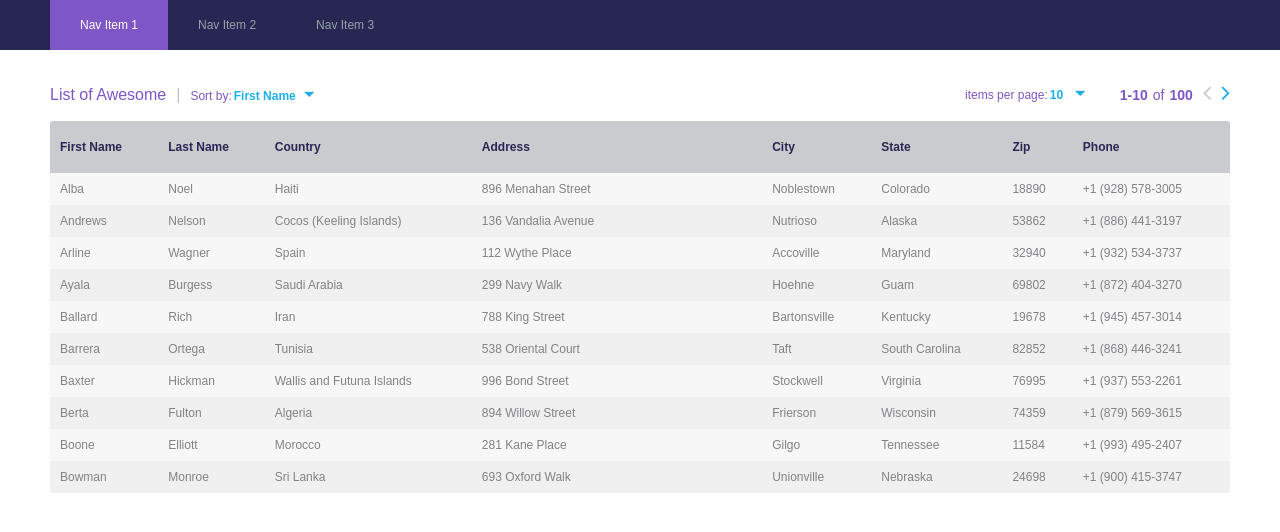
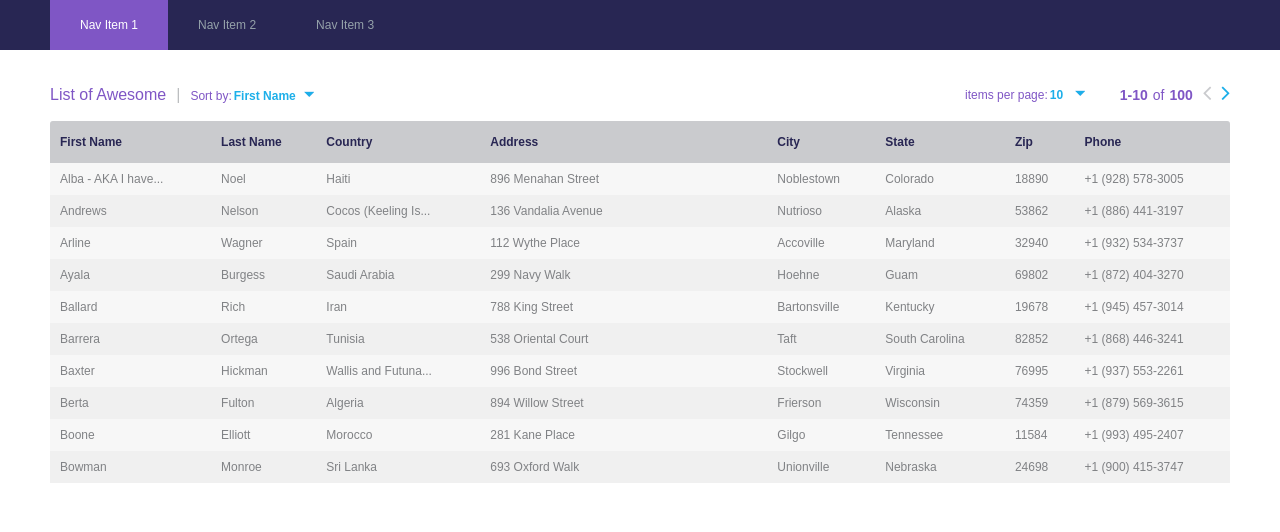
Before and after one commit to chrismorse/puppet-homework, a React (Create React App) app: page / in a window 1280 px wide. Shown: the top 532 px of the page. Built offline with nearby package versions, Linux system fonts and the light colour scheme.

Commit message:
long data in cells, readme update

```diff
--- a/src/App.css
+++ b/src/App.css
@@ -115,7 +115,7 @@
 }
 
 .grid table th {
-  padding: 10px;
+  padding: 5px 10px;
   height: 32px;
   background: #CACBCE;
   font-size: .75rem;
@@ -133,8 +133,8 @@
   font-size: .75rem;
   font-weight: 400;
   color: #808285;
+  white-space: nowrap;
   width:1px;
-  white-space:nowrap;
 }
 
 .grid table tr:nth-child(even) {background: #F0F0F0}
--- a/src/App.js
+++ b/src/App.js
@@ -100,19 +100,49 @@ class Next extends Component {
 }
 
 
+const LongCellData = (props) => {
+  let maxWidth = props.maxWidth;
+  let data = props.data;
+  let dataShort = data.substring(0,maxWidth)
+
+  return (
+    <div>{dataShort}<span title={data}>...</span></div>
+  );
+
+}
+
 
 
 const Address = (props) => {
+  let maxWidthShort = 17;
+  let maxWidthLong = 30;
+
   return (
       <tr>
-        <td>{props.firstName}</td>
-        <td>{props.lastName}</td>
-        <td>{props.country}</td>
-        <td>{props.address}</td>
-        <td>{props.city}</td>
-        <td>{props.state}</td>
-        <td>{props.zip}</td>
-        <td>{props.phone}</td>
+        <td>
+          {props.firstName.length > maxWidthShort ? <LongCellData data={props.firstName} maxWidth={maxWidthShort} /> : props.firstName}
+        </td>
+        <td>
+          {props.lastName.length > maxWidthShort ? <LongCellData data={props.lastName} maxWidth={maxWidthShort} /> : props.lastName}
+        </td>
+        <td>
+          {props.country.length > maxWidthShort ? <LongCellData data={props.country} maxWidth={maxWidthShort} /> : props.country}
+        </td>
+        <td>
+          {props.address.length > maxWidthLong ? <LongCellData data={props.address} maxWidth={maxWidthLong} /> : props.address}
+        </td>
+        <td>
+          {props.city.length > maxWidthShort ? <LongCellData data={props.city} maxWidth={maxWidthShort} /> : props.city}
+        </td>
+        <td>
+          {props.state.length > maxWidthShort ? <LongCellData data={props.state} maxWidth={maxWidthShort} /> : props.state}
+        </td>
+        <td>
+          {props.zip.length > maxWidthShort ? <LongCellData data={props.zip} maxWidth={maxWidthShort} /> : props.zip}
+        </td>
+        <td>
+          {props.phone.length > maxWidthShort ? <LongCellData data={props.phone} maxWidth={maxWidthShort} /> : props.phone}
+        </td>
       </tr>
   );
 }
@@ -183,7 +213,30 @@ class App extends Component {
 
   loadData() {
     // replace with AJAX call
-    const addresses = myData
+    //const addresses = myData
+
+    let addresses = [];
+    let createTonsOfAddresses = false;   // change this to 'true' to test with 100,000 adddresses
+
+    if (createTonsOfAddresses) {
+      for (let i = 0; i < 1000; i++) {
+        let person = {};
+        for (let j = 0; j < myData.length; j++ ) {
+          person._id = myData[j]['_id'] + "_" + i;
+          person.firstName = myData[j]['firstName'] + "_" + i;
+          person.lastName = myData[j]['lastName'] + "_" + i;
+          person.country = myData[j]['country'] + "_" + i;
+          person.address = myData[j]['address'] + "_" + i;
+          person.city = myData[j]['city'] + "_" + i;
+          person.state = myData[j]['state'] + "_" + i;
+          person.zip = myData[j]['zip'] + "_" + i;
+          person.phone = myData[j]['phone'] + "_" + i;
+          addresses.push({...person});
+        }
+      }
+    } else {
+      addresses = myData;
+    }
 
     // store addresses
     this.setState({addresses: addresses}, () => {this.sortData('firstName')});
--- a/src/data.json
+++ b/src/data.json
@@ -958,7 +958,7 @@
   },
   {
     "_id": 87,
-    "firstName": "Alba",
+    "firstName": "Alba - AKA I have a long first name",
     "lastName": "Noel",
     "country": "Haiti",
     "address": "896 Menahan Street",
```
Also changed, not shown: 1 other file (tests, documents, lock files or other folders).
